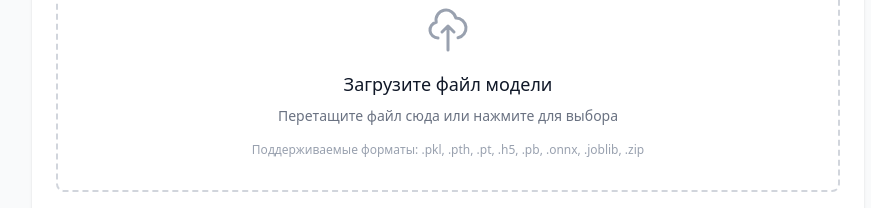
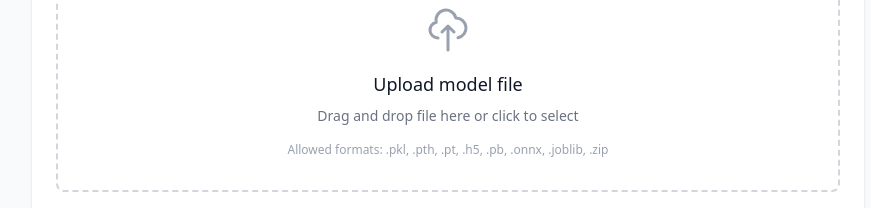
Before and after one commit to DenisKadyrov/ModelHub, a React (Vite) app in the folder frontend/: page /models/create in a window 1280 px wide. Shown: the part 656-864 px from the top of the page, without its empty margins (192-1063 px from the left). Built offline with nearby package versions, Linux system fonts and the light colour scheme; no server answers.

Commit message:
feat: File upload component and changes of lang

```diff
--- a/frontend/src/components/FileUpload.tsx
+++ b/frontend/src/components/FileUpload.tsx
@@ -1,4 +1,4 @@
-import React, { useRef, useState } from 'react';
+import { useRef, useState } from 'react';
 
 interface FileUploadProps {
   onFileSelect: (file: File | null) => void;
@@ -15,7 +15,6 @@ export const FileUpload: React.FC<FileUploadProps> = ({
   const [dragOver, setDragOver] = useState(false);
 
   const handleFileSelect = (file: File) => {
-    // Проверяем тип файла (можно расширить список поддерживаемых форматов)
     const allowedTypes = [
       'application/octet-stream',
       'application/x-pickle',
@@ -34,7 +33,7 @@ export const FileUpload: React.FC<FileUploadProps> = ({
     );
 
     if (!isValidType && file.size > 0) {
-      // Для демонстрации позволим любые файлы, но в реальном приложении нужна валидация
+      // validation here then
     }
 
     onFileSelect(file);
@@ -135,13 +134,13 @@ export const FileUpload: React.FC<FileUploadProps> = ({
               />
             </svg>
             <p className="text-lg font-medium text-gray-900 mb-2">
-              {dragOver ? 'Отпустите файл здесь' : 'Загрузите файл модели'}
+              {dragOver ? 'Drop file here' : 'Upload model file'}
             </p>
             <p className="text-sm text-gray-500 mb-4">
-              Перетащите файл сюда или нажмите для выбора
+              Drag and drop file here or click to select
             </p>
             <p className="text-xs text-gray-400">
-              Поддерживаемые форматы: .pkl, .pth, .pt, .h5, .pb, .onnx, .joblib, .zip
+              Allowed formats: .pkl, .pth, .pt, .h5, .pb, .onnx, .joblib, .zip
             </p>
           </div>
         </div>
@@ -179,7 +178,7 @@ export const FileUpload: React.FC<FileUploadProps> = ({
 
       {selectedFile && (
         <div className="mt-3 text-xs text-gray-500">
-          <p>✓ Файл готов к загрузке в MinIO</p>
+          <p>✓ File is ready to upload to storage</p>
         </div>
       )}
     </div>
```
